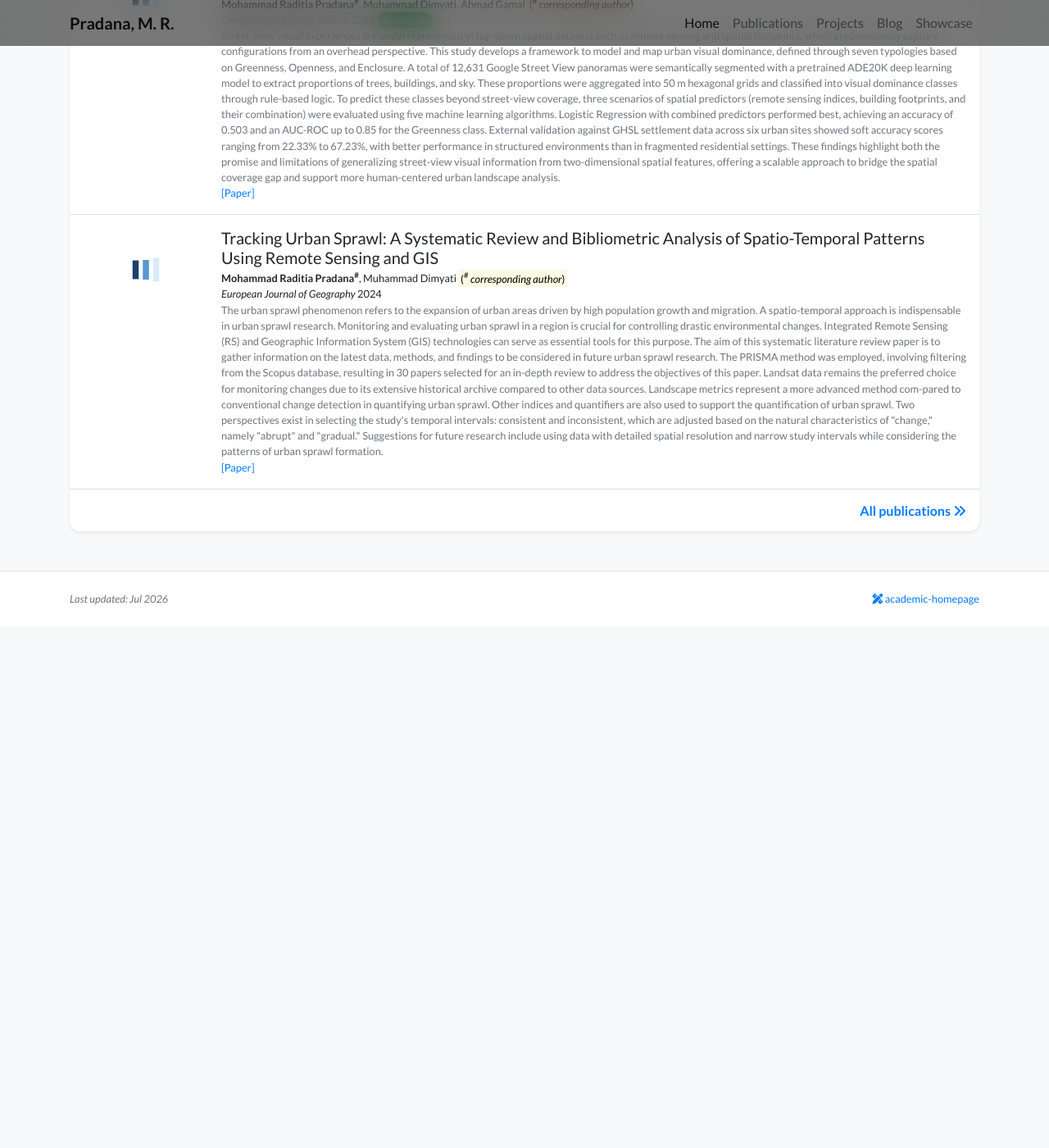
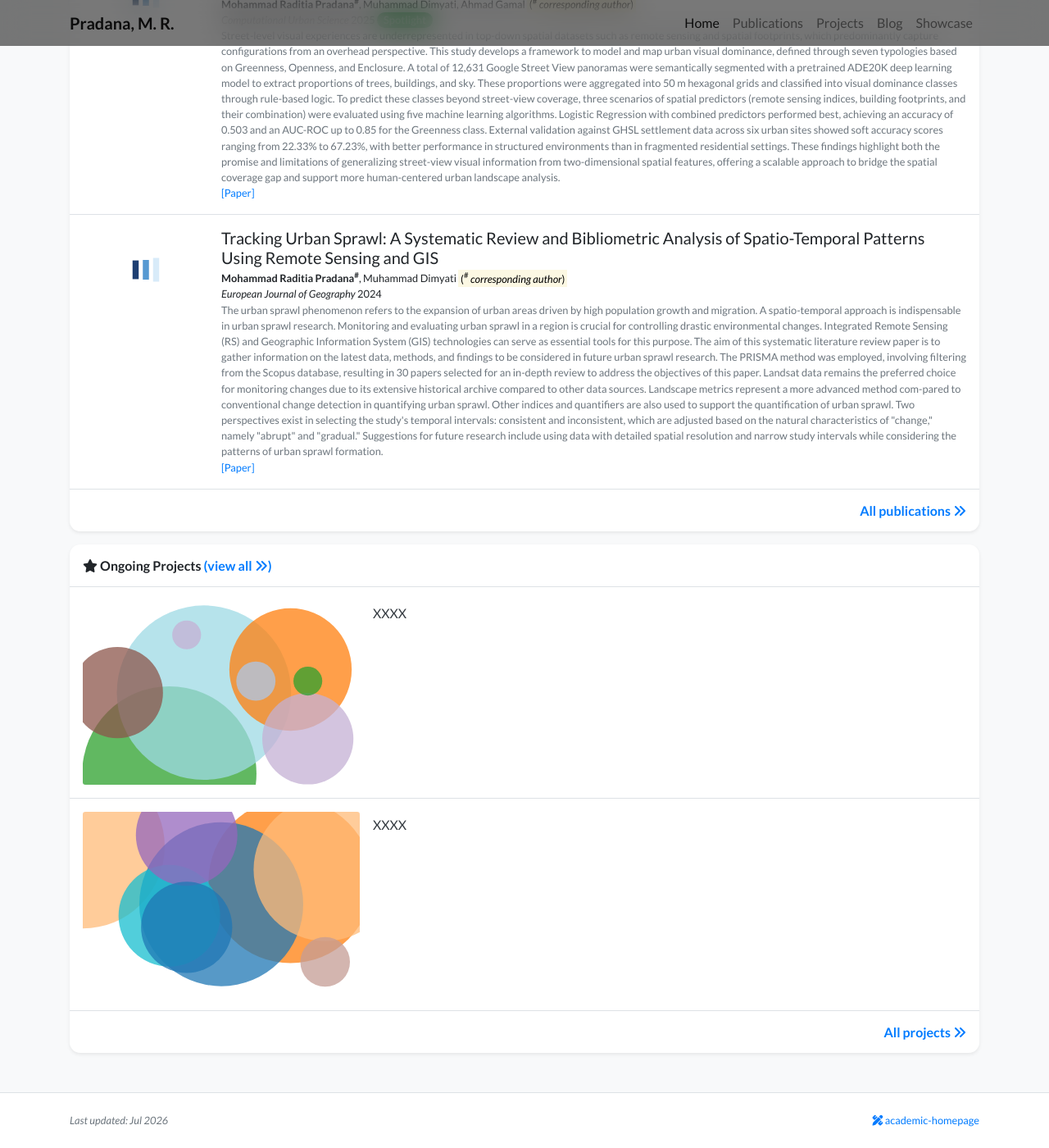
Before and after one commit to AditPradana36/aditpradana36.github.io, a Jekyll site: the page built from index.html, in a window 1280 px wide and 1400 px high, scrolled down 1827 px. Shown: the whole window at 82% size. Built offline with Jekyll 4.4.1, drawn with Linux system fonts in a browser that asks for light colours; nearby versions of some CDN libraries; a style sheet for code colours, icons or effects is not loaded; before the commit the page ends 2591 px from its top, so only the background shows below that.

Commit message:
Add ongoing projects in the first page

```diff
--- a/_data/display.yml
+++ b/_data/display.yml
@@ -2,6 +2,7 @@ homepage:
   show_experience: true
   show_news: true
   show_selected_publications: true
+  show_selected_projects: true
   num_news: 7
 
 # Feel free to replace the footer text if you would like to, but I will greatly appreciate it
--- a/_includes/widgets/projects_card.html
+++ b/_includes/widgets/projects_card.html
@@ -1,5 +1,5 @@
 {% assign projects = include.projects %}
-<div class="my-3 p-0 bg-white shadow-sm rounded-sm">
+<div class="my-3 p-0 bg-white shadow-sm rounded-xl">
     <h6 class="border-bottom border-gray p-3 mb-0">
         {% if include.title %}{{ include.title }}{% else %}<i class="fas fa-star"></i> Selected Recent Projects{% endif %}
         <a href="{{ 'projects' | relative_url }}">(view all <i class="fas fa-angle-double-right"></i>)</a>
--- a/index.html
+++ b/index.html
@@ -30,6 +30,6 @@ navbar_title: Home
     {%
         include widgets/projects_card.html
         projects=projects
-        title='<i class="fas fa-star"></i> Selected Projects'
+        title='<i class="fas fa-star"></i> Ongoing Projects'
     %}
 {% endif %}
```
